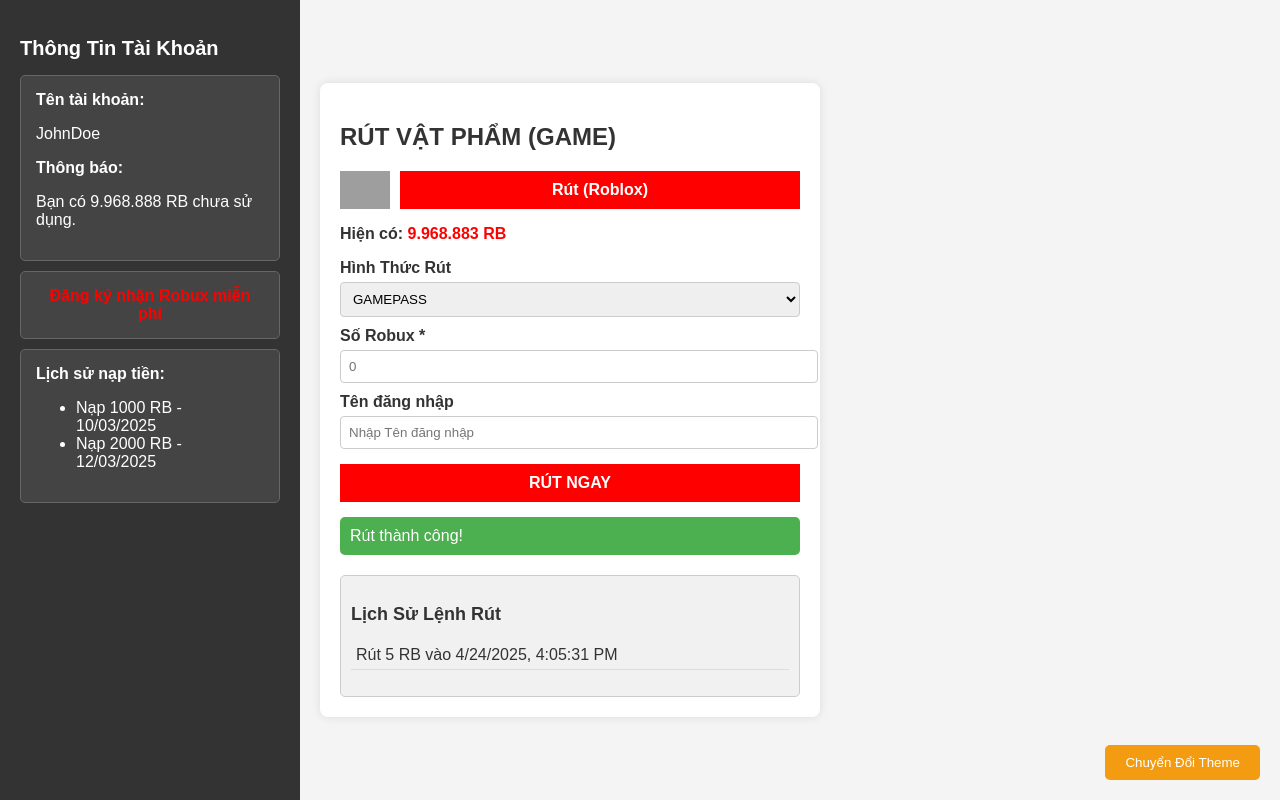
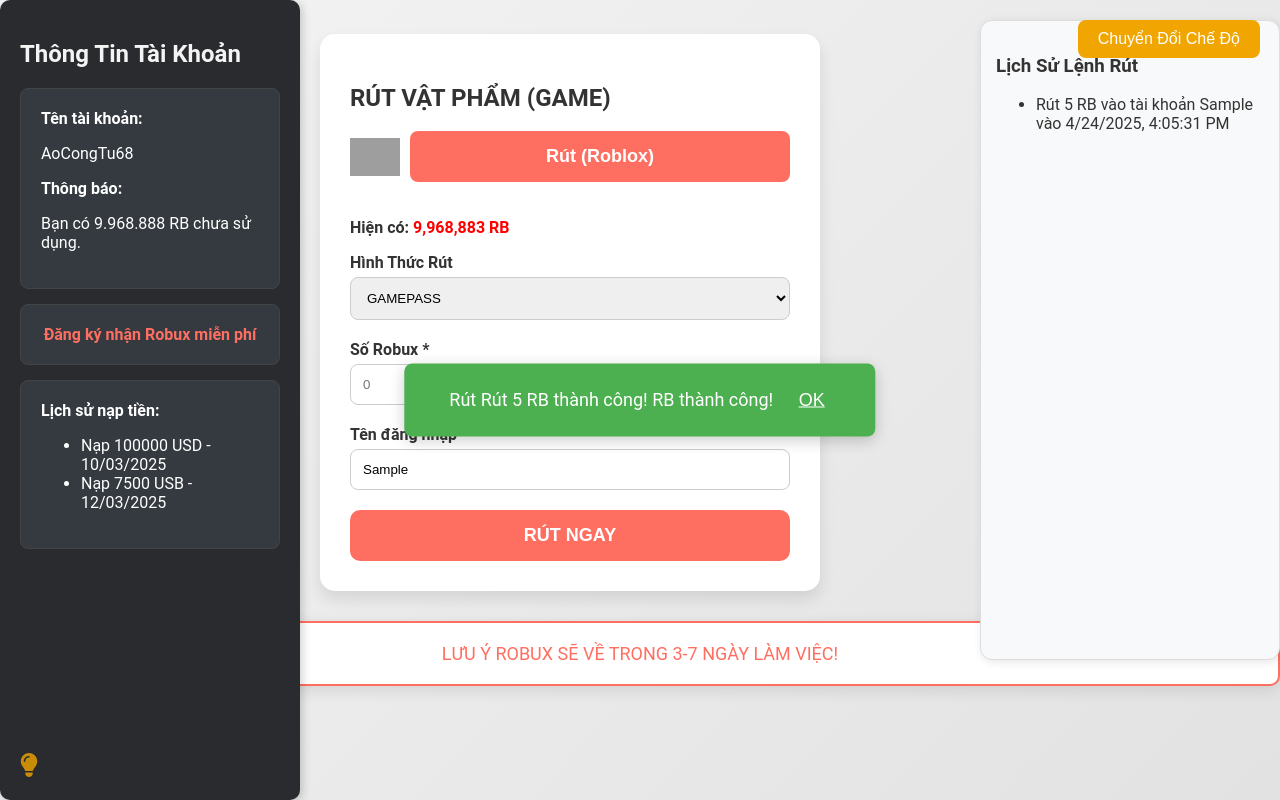
Before and after one commit to minhduong68/rutrobux123, a plain HTML site: page index.html in a window 1280 px wide. Both pictures are taken after typing "5", "Sample" into the empty fields and a click on the button "RÚT NGAY". Drawn offline with Linux system fonts and the light colour scheme; grey boxes are pictures that could not be loaded.

Commit message:
Update index.html

```diff
--- a/index.html
+++ b/index.html
@@ -6,9 +6,9 @@
     <title>Rút Vật Phẩm (Game)</title>
     <link rel="stylesheet" href="https://cdnjs.cloudflare.com/ajax/libs/font-awesome/6.4.2/css/all.min.css">
     <style>
-        /* Các style mặc định cho light theme */
+        /* Định nghĩa các theme mặc định và dark mode */
         body {
-            font-family: Arial, sans-serif;
+            font-family: 'Roboto', sans-serif;
             margin: 0;
             padding: 0;
             display: flex;
@@ -16,16 +16,25 @@
             align-items: flex-start;
             min-height: 100vh;
             flex-direction: column;
-            background-color: #f4f4f4;
+            background: linear-gradient(135deg, #f4f4f4, #e2e2e2);
             color: #333;
+            transition: background-color 0.3s ease, color 0.3s ease;
+            position: relative; /* Để định vị logo bóng đèn */
         }
+
+        body.dark {
+            background: linear-gradient(135deg, #333, #444);
+            color: #fff;
+        }
+
+        /* Sidebar */
         .sidebar {
             position: fixed;
             top: 0;
             left: 0;
             width: 300px;
             height: 100%;
-            background-color: #333;
+            background-color: #292b2f;
             color: white;
             padding: 20px;
             box-sizing: border-box;
@@ -33,157 +42,237 @@
             flex-direction: column;
             align-items: flex-start;
             overflow-y: auto;
+            box-shadow: 2px 2px 10px rgba(0, 0, 0, 0.2);
+            border-radius: 10px;
         }
+
         .sidebar h2 {
-            font-size: 20px;
-            margin-bottom: 15px;
+            font-size: 24px;
+            margin-bottom: 20px;
             text-align: center;
+            color: #f4f4f4;
+            font-weight: 600;
         }
+
         .sidebar .account-info, .sidebar .notification, .sidebar .robux-free {
             width: 100%;
-            background-color: #444;
-            border-radius: 5px;
-            padding: 15px;
-            margin-bottom: 10px;
-            border: 1px solid #666;
+            background-color: #343a40;
+            border-radius: 8px;
+            padding: 20px;
+            margin-bottom: 15px;
+            border: 1px solid #444;
             box-sizing: border-box;
         }
+
         .sidebar .robux-free a {
-            color: red;
+            color: #ff6f61;
             font-weight: bold;
             text-decoration: none;
             display: block;
             text-align: center;
+            font-size: 16px;
         }
+
+        .sidebar .robux-free a:hover {
+            color: #ff3b2d;
+        }
+
+        /* Main Content */
         .container {
             background: white;
-            padding: 20px;
-            border-radius: 8px;
-            box-shadow: 0 0 10px rgba(0, 0, 0, 0.1);
+            padding: 30px;
+            border-radius: 15px;
+            box-shadow: 0 8px 16px rgba(0, 0, 0, 0.1);
             width: 500px;
             margin-left: 320px;
             box-sizing: border-box;
+            display: flex;
+            flex-direction: column;
+            position: relative;
+            transition: all 0.3s ease;
         }
+
         .tab {
             display: flex;
             align-items: center;
+            margin-bottom: 20px;
         }
+
         .tab img {
-            width: 50px; /* Giảm kích thước logo */
+            width: 50px;
             margin-right: 10px;
         }
+
         .tab button {
             flex: 1;
-            padding: 10px;
+            padding: 15px;
             border: none;
             cursor: pointer;
-            font-size: 16px;
+            font-size: 18px;
             font-weight: bold;
+            background-color: #e2e2e2;
+            color: #333;
+            border-radius: 8px;
+            transition: background-color 0.3s ease;
         }
-        .active {
-            background-color: red;
+
+        .tab button:hover {
+            background-color: #f0a500;
             color: white;
         }
-        label {
-            display: block;
-            margin-top: 10px;
-            font-weight: bold;
+
+        .tab button.active {
+            background-color: #ff6f61;
+            color: white;
         }
-        select, input {
-            width: 100%;
-            padding: 8px;
-            margin-top: 5px;
+
+        /* Input & Button */
+        input, select, .btn {
+            border-radius: 8px;
+            padding: 12px;
             border: 1px solid #ccc;
-            border-radius: 4px;
+            transition: all 0.3s ease;
+            box-sizing: border-box; /* Thêm box-sizing */
         }
+
+        input:focus, select:focus, .btn:hover {
+            border-color: #ff6f61;
+            outline: none;
+        }
+
         .btn {
-            width: 100%;
-            padding: 10px;
-            background: red;
+            background-color: #ff6f61;
             color: white;
             border: none;
             cursor: pointer;
+            font-size: 18px;
+            font-weight: bold;
+            width: 100%;
+            padding: 15px;
+            border-radius: 10px;
+            box-sizing: border-box; /* Thêm box-sizing */
+        }
+
+        /* Form Group Style */
+        .form-group {
+            display: flex;
+            flex-direction: column;
+            margin-bottom: 20px;
+        }
+
+        .form-group label {
+            margin-bottom: 5px;
+            font-weight: bold; /* Tùy chọn: làm đậm label */
+        }
+
+        /* Dark Mode Button (Move to top right) */
+        .theme-toggle {
+            position: fixed;
+            top: 20px;
+            right: 20px;
+            background-color: #f0a500;
+            border: none;
+            padding: 10px 20px;
+            border-radius: 8px;
+            cursor: pointer;
             font-size: 16px;
-            font-weight: bold;
-            margin-top: 15px;
+            color: white;
+            z-index: 10; /* Đảm bảo nút ở trên các phần khác */
         }
-        iframe {
-            width: 100%;
-            height: 200px;
-            margin-top: 15px;
+
+        /* History Section */
+        .history {
+            margin-top: 20px;
+            padding: 15px;
+            background-color: #f8f9fa;
+            border-radius: 12px;
+            border: 1px solid #ddd;
+            box-sizing: border-box;
+            width: 300px;
+            position: absolute;
+            right: 0;
+            top: 0;
+            height: 80vh;
+            overflow-y: auto;
+            box-shadow: 2px 2px 10px rgba(0, 0, 0, 0.1);
         }
-        .message {
-            padding: 10px;
-            margin-top: 15px;
+
+        /* Toast Notification */
+        .toast {
+            position: fixed;
+            top: 50%;
+            left: 50%;
+            transform: translate(-50%, -50%);
             background-color: #4CAF50;
             color: white;
-            border-radius: 5px;
+            padding: 25px 45px;
+            border-radius: 8px;
+            font-size: 18px;
             display: none;
+            z-index: 999;
+            min-width: 320px;
+            text-align: center;
+            box-shadow: 0 4px 15px rgba(0, 0, 0, 0.2);
         }
-        .history {
-            margin-top: 20px;
-            padding: 10px;
-            background-color: #f1f1f1;
-            border-radius: 5px;
-            border: 1px solid #ccc;
-            box-sizing: border-box;
+
+        .toast button {
+            background-color: transparent;
+            border: none;
+            color: white;
+            font-size: 18px;
+            cursor: pointer;
+            margin-left: 15px;
+            text-decoration: underline;
         }
-        .history h3 {
-            font-size: 18px;
-            margin-bottom: 10px;
-        }
-        .history ul {
-            list-style-type: none;
-            padding: 0;
-        }
-        .history li {
-            padding: 5px;
-            border-bottom: 1px solid #ddd;
-        }
+
+        /* Footer Note */
         .footer-note {
             width: 100%;
             background-color: #fff;
-            color: red;
+            color: #ff6f61;
             padding: 20px;
             text-align: center;
             margin-top: 30px;
             box-sizing: border-box;
-            font-size: 16px;
-            border: 2px solid red;
-            border-radius: 5px;
-            margin-bottom: 20px;
-            box-shadow: 0 0 10px rgba(0, 0, 0, 0.1);
+            font-size: 18px;
+            border: 2px solid #ff6f61;
+            border-radius: 10px;
+            margin-bottom: 80px; /* Để có khoảng trống cho logo bóng đèn */
+            box-shadow: 0 4px 15px rgba(0, 0, 0, 0.1);
         }
 
-        /* Dark theme */
-        body.dark {
-            background-color: #333;
-            color: #fff;
+        /* Light Bulb Logo */
+        .dark-light-logo {
+            position: fixed;
+            bottom: 20px;
+            left: 20px;
+            font-size: 24px;
+            color: #f0a500; /* Màu vàng cam */
+            cursor: pointer;
+            opacity: 0.8;
+            transition: opacity 0.3s ease;
+            z-index: 10; /* Đảm bảo logo ở trên các phần khác */
         }
-        .sidebar.dark {
-            background-color: #222;
+
+        .dark-light-logo:hover {
+            opacity: 1;
         }
-        .sidebar .account-info.dark, .sidebar .notification.dark, .sidebar .robux-free.dark {
-            background-color: #444;
-        }
-        .container.dark {
-            background-color: #444;
-            color: #fff;
-        }
-        .footer-note.dark {
-            background-color: #222;
-            color: red;
+
+        body.dark .dark-light-logo {
+            color: #fff; /* Màu trắng khi ở dark mode (tùy chỉnh) */
         }
     </style>
 </head>
 <body>
-    <!-- Thanh bên trái -->
+
+    <button id="theme-toggle" class="theme-toggle">Chuyển Đổi Chế Độ</button>
+
     <div class="sidebar">
         <h2>Thông Tin Tài Khoản</h2>
         <div class="account-info">
             <div class="info-item">
                 <strong>Tên tài khoản:</strong>
-                <p>JohnDoe</p>
+                <p>AoCongTu68</p>
             </div>
             <div class="info-item">
                 <strong>Thông báo:</strong>
@@ -191,16 +280,15 @@
             </div>
         </div>
 
-        <!-- Khung đăng ký nhận Robux miễn phí -->
         <div class="robux-free">
-            <a href="https://example.com" target="_blank">Đăng ký nhận Robux miễn phí</a>
+            <a href="https://yeumoney.com/vK8eLK" target="_blank">Đăng ký nhận Robux miễn phí</a>
         </div>
 
         <div class="notification">
             <strong>Lịch sử nạp tiền:</strong>
             <ul>
-                <li>Nạp 1000 RB - 10/03/2025</li>
-                <li>Nạp 2000 RB - 12/03/2025</li>
+                <li>Nạp 100000 USD - 10/03/2025</li>
+                <li>Nạp 7500 USB - 12/03/2025</li>
             </ul>
         </div>
     </div>
@@ -213,105 +301,121 @@
         </div>
         <p><strong>Hiện có:</strong> <span style="color: red; font-weight: bold;" id="current-robux-value">9.968.888 RB</span></p>
         <form id="withdraw-form">
-            <label>Hình Thức Rút</label>
-            <select>
+            <div class="form-group">
+                <label for="withdraw-method">Hình Thức Rút</label>
+                <select id="withdraw-method">
                     <option value="GAMEPASS">GAMEPASS</option>
                 </select>
-            <label>Số Robux *</label>
+            </div>
+            <div class="form-group">
+                <label for="robux-input">Số Robux *</label>
                 <input type="number" placeholder="0" required id="robux-input">
-            <label>Tên đăng nhập</label>
+            </div>
+            <div class="form-group">
+                <label for="username-input">Tên đăng nhập</label>
                 <input type="text" placeholder="Nhập Tên đăng nhập" required id="username-input">
+            </div>
             <button type="submit" class="btn">RÚT NGAY</button>
         </form>
-        <div class="message" id="success-message">Rút thành công!</div>
+    </div>
+
     <div class="history">
         <h3>Lịch Sử Lệnh Rút</h3>
         <ul id="history-list"></ul>
     </div>
+
+    <div id="toast" class="toast">
+        Rút <span id="withdraw-amount"></span> RB thành công! <button onclick="closeToast()">OK</button>
     </div>
-    <button onclick="toggleTheme()" style="position: fixed; bottom: 20px; right: 20px; padding: 10px 20px; background-color: #f39c12; color: white; border: none; border-radius: 5px;">Chuyển Đổi Theme</button>
+
+    <div class="dark-light-logo" id="dark-light-logo">
+        <i class="fas fa-lightbulb"></i>
+    </div>
+
+    <div class="footer-note">
+        LƯU Ý ROBUX SẼ VỀ TRONG 3-7 NGÀY LÀM VIỆC!
+    </div>
 
     <script>
-        let currentRobux = 9968888; // Giá trị Robux hiện tại
+        let currentRobux = 9968888;
+        let historyList = [];
+        const body = document.body;
+        const themeToggle = document.getElementById("theme-toggle");
+        const darkLightLogo = document.getElementById("dark-light-logo");
 
-        // Hàm chuyển đổi theme giữa light và dark
+        // Hàm chuyển đổi theme
         function toggleTheme() {
-            const body = document.body;
-            const sidebar = document.querySelector('.sidebar');
-            const container = document.querySelector('.container');
-            const footerNote = document.querySelector('.footer-note');
-
-            // Kiểm tra và thay đổi theme
-            if (body.classList.contains('dark')) {
-                body.classList.remove('dark');
-                sidebar.classList.remove('dark');
-                container.classList.remove('dark');
-                footerNote.classList.remove('dark');
-                localStorage.setItem('theme', 'light');
-            } else {
-                body.classList.add('dark');
-                sidebar.classList.add('dark');
-                container.classList.add('dark');
-                footerNote.classList.add('dark');
-                localStorage.setItem('theme', 'dark');
-            }
+            body.classList.toggle("dark");
+            // Lưu trạng thái theme vào localStorage (tùy chọn)
+            localStorage.setItem('theme', body.classList.contains('dark') ? 'dark' : 'light');
         }
 
-        // Cập nhật giao diện theo theme đã lưu
-        window.onload = function() {
+        // Kiểm tra theme đã lưu khi tải trang (tùy chọn)
         const savedTheme = localStorage.getItem('theme');
         if (savedTheme === 'dark') {
-                document.body.classList.add('dark');
-                document.querySelector('.sidebar').classList.add('dark');
-                document.querySelector('.container').classList.add('dark');
-                document.querySelector('.footer-note').classList.add('dark');
-            }
-        };
-
-        // Hàm để định dạng số với dấu phân tách hàng nghìn
-        function formatNumber(number) {
-            return number.toLocaleString('vi-VN');
+            body.classList.add('dark');
         }
 
-        // Xử lý sự kiện form submit
-        document.getElementById("withdraw-form").addEventListener("submit", function(event) {
-            event.preventDefault(); // Ngăn chặn form gửi đi
+        themeToggle.addEventListener("click", toggleTheme);
+        darkLightLogo.addEventListener("click", toggleTheme);
 
-            // Lấy thông tin từ form
-            const robuxAmount = parseInt(document.querySelector('#robux-input').value);
-            const username = document.querySelector('#username-input').value;
+        // Hàm rút Robux và cập nhật giao diện
+        document.getElementById("withdraw-form").addEventListener("submit", function(e) {
+            e.preventDefault();
 
-            // Kiểm tra số Robux nhập vào
-            if (robuxAmount <= 0 || robuxAmount > currentRobux) {
-                alert("Số Robux không hợp lệ.");
+            const robuxInput = document.getElementById("robux-input");
+            const robuxAmount = parseInt(robuxInput.value);
+            const username = document.getElementById("username-input").value;
+
+            if (isNaN(robuxAmount) || robuxAmount <= 0 || robuxAmount > currentRobux) {
+                alert("Số Robux nhập không hợp lệ.");
                 return;
             }
 
-            // Cập nhật lại số Robux hiện có
+            // Cập nhật lại số lượng Robux còn lại
             currentRobux -= robuxAmount;
-            document.getElementById("current-robux-value").textContent = `${formatNumber(currentRobux)} RB`;
+            document.getElementById("current-robux-value").textContent = currentRobux.toLocaleString() + " RB";
 
-            // Hiển thị thông báo thành công
-            document.getElementById("success-message").style.display = "block";
-            setTimeout(function() {
-                document.getElementById("success-message").style.display = "none";
-            }, 3000);
+            // Thêm vào lịch sử
+            const now = new Date().toLocaleString();
+            historyList.unshift(`Rút ${robuxAmount.toLocaleString()} RB vào tài khoản ${username} vào ${now}`);
+            updateHistory();
 
-            // Thêm lịch sử rút vào danh sách
-            const historyList = document.getElementById("history-list");
-            const newHistoryItem = document.createElement("li");
-            const currentTime = new Date().toLocaleString();
-            newHistoryItem.textContent = `Rút ${formatNumber(robuxAmount)} RB vào ${currentTime}`;
-            historyList.appendChild(newHistoryItem);
+            // Hiển thị thông báo rút thành công
+            showToast(`Rút ${robuxAmount.toLocaleString()} RB thành công!`);
 
-            // Xóa dữ liệu trong form
-            document.querySelector('#robux-input').value = '';
-            document.querySelector('#username-input').value = '';
+            // Xóa input sau khi rút
+            robuxInput.value = "";
         });
 
-        // Cập nhật lại số Robux ban đầu
-        document.getElementById("current-robux").textContent = formatNumber(currentRobux);
-        document.getElementById("current-robux-value").textContent = `${formatNumber(currentRobux)} RB`;
+        // Hàm cập nhật lịch sử lệnh rút
+        function updateHistory() {
+            const historyListElement = document.getElementById("history-list");
+            historyListElement.innerHTML = '';
+            historyList.forEach(item => {
+                const li = document.createElement('li');
+                li.textContent = item;
+                historyListElement.appendChild(li);
+            });
+        }
+
+        // Hiển thị thông báo rút thành công
+        function showToast(message) {
+            const toast = document.getElementById("toast");
+            const withdrawAmount = document.getElementById("withdraw-amount");
+            withdrawAmount.textContent = message;
+            toast.style.display = 'block';
+
+            // Ẩn thông báo sau 3 giây
+            setTimeout(function() {
+                toast.style.display = 'none';
+            }, 3000);
+        }
+
+        // Đóng thông báo
+        function closeToast() {
+            document.getElementById("toast").style.display = 'none';
+        }
     </script>
 </body>
 </html>
```
Lines whose indentation alone changed are shown as unchanged.
